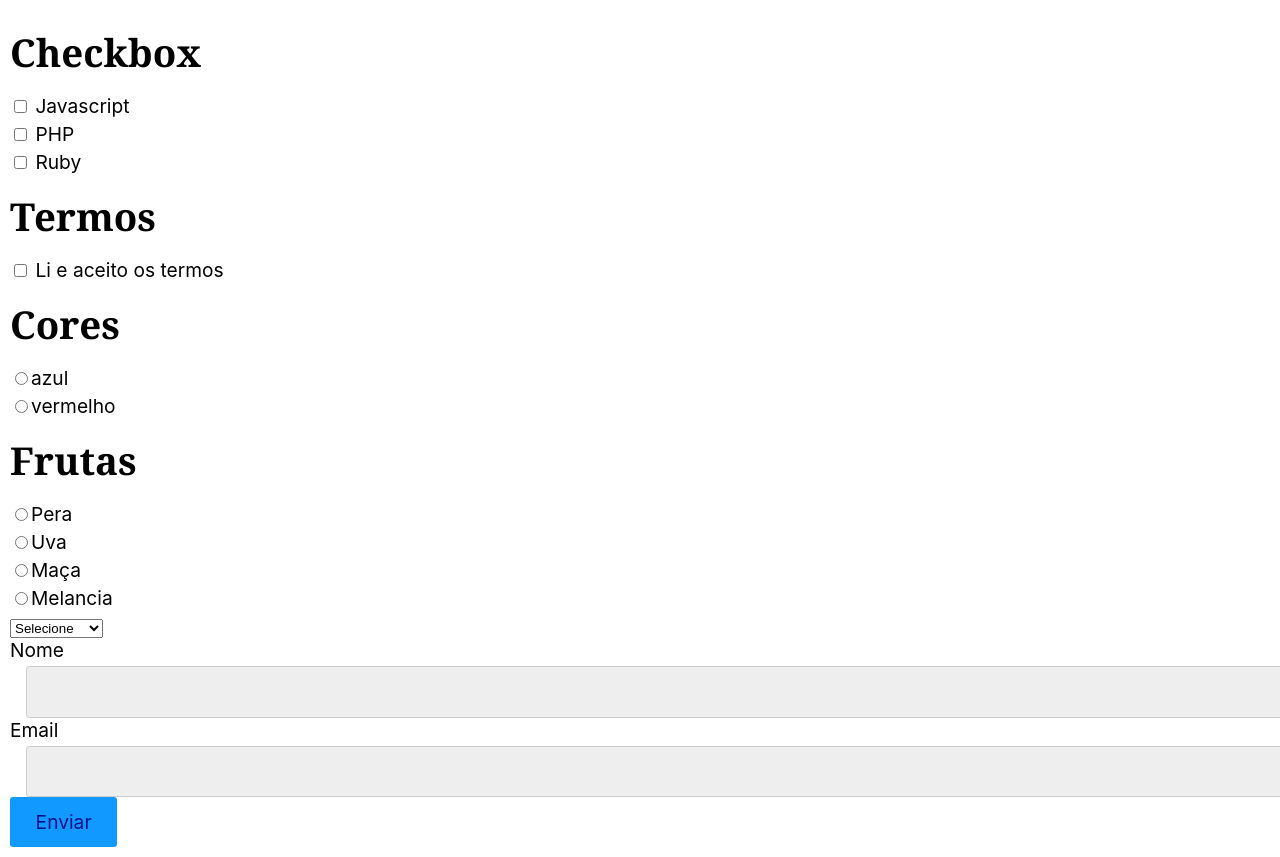
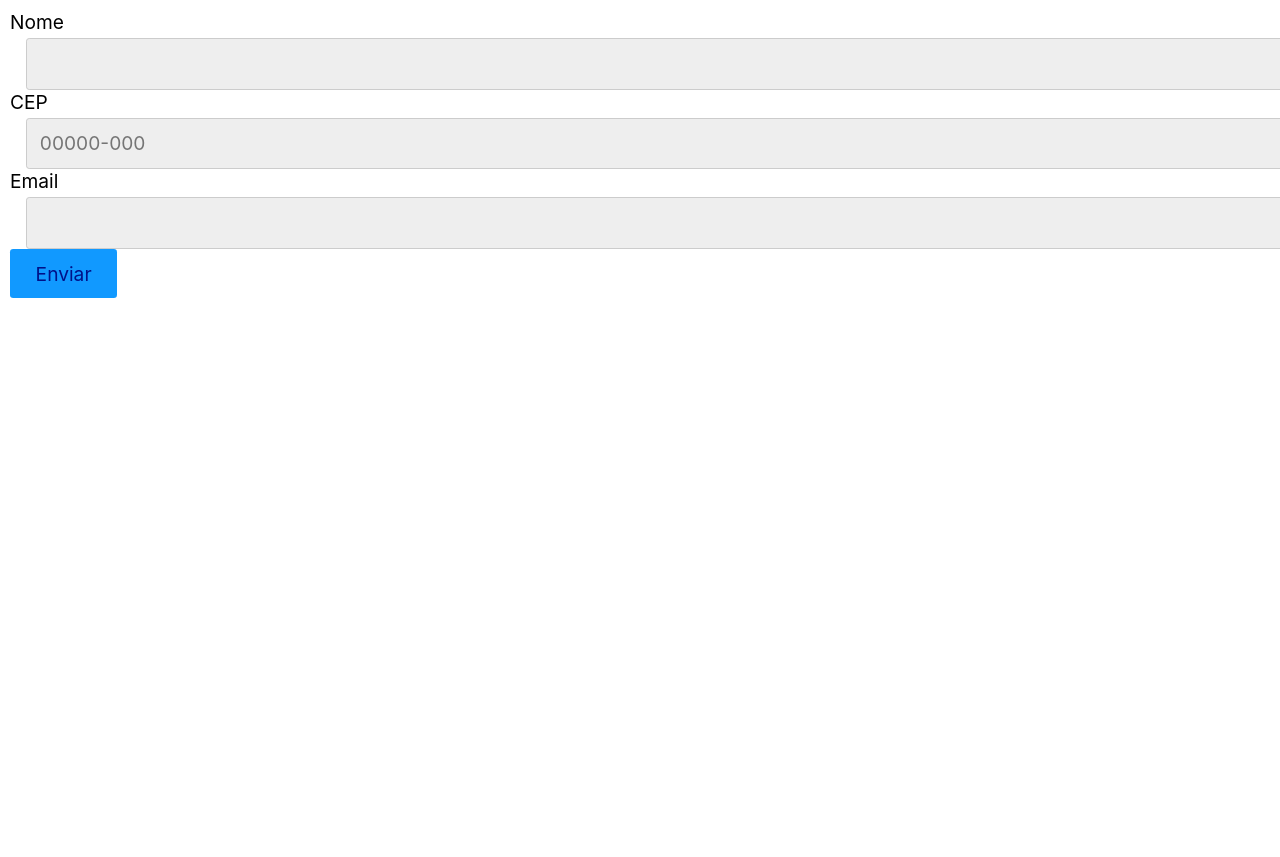
Before and after one commit to felipemimoura/origamid, a React (Create React App) app in the folder react-completo/aulas/react-formulario/: page / in a window 1280 px wide. After the commit the page ends 800 px from the top, so only its background shows below. Built offline with nearby package versions, Linux system fonts and the light colour scheme.

Commit message:
criação do useForm com regex

```diff
--- a/react-completo/aulas/react-formulario/src/App.js
+++ b/react-completo/aulas/react-formulario/src/App.js
@@ -3,49 +3,48 @@ import Checkbox from "./Form/Checkbox";
 import Input from "./Form/Input";
 import Radio from "./Form/Radio";
 import Select from "./Form/Select";
+import useForm from "./Hooks/useForm";
 
 function App() {
-  const [nome, setNome] = useState("");
-  const [email, setEmail] = useState("");
-  const [produto, setProduto] = useState("");
-  const [cor, setCor] = useState("");
-  const [frutas, setFrutas] = useState("");
-  const [linguagens, setLinguagens] = useState([]);
-  const [termos, setTermos] = useState([]);
+  const cep = useForm('cep')
+  const email = useForm('email')
+  const nome = useForm('')
+
+  function handleSubmit(event){
+    event.preventDefault()
+    if(cep.validate()){
+      console.log('Enviar')
+    }else{
+      console.log('Não Enviar')
+    }
+  }
 
   return (
-    <form>
-      <h1>Checkbox</h1>
-      <Checkbox
-        options={["Javascript", "PHP", "Ruby"]}
-        value={linguagens}
-        setValue={setLinguagens}
+    <form onSubmit={handleSubmit}>
+           <Input
+        label="Nome"
+        id="nome"
+        type="text"
+      {...nome}
+
       />
-      <h1>Termos</h1>
-      <Checkbox
-        options={["Li e aceito os termos"]}
-        value={termos}
-        setValue={setTermos}
+      <Input
+        label="CEP"
+        id="cep"
+        type="text"
+        placeholder="00000-000"
+        {...cep}
+
       />
+      <Input
+        label="Email"
+        id="email"
+        type="email"
 
+        {...email}
 
-      <h1>Cores</h1>
-      <Radio options={["azul", "vermelho"]} value={cor} setValue={setCor} />
-      <h1>Frutas</h1>
-      <Radio
-        options={["Pera", "Uva", "Maça", "Melancia"]}
-        value={frutas}
-        setValue={setFrutas}
       />
-      <Select
-        options={["notebook", "smartphone"]}
-        value={produto}
-        setValue={setProduto}
-      />
-      <Input id="nome" label="Nome" value={nome} setValue={setNome} required />
-      <Input id="email" label="Email" value={email} setValue={setEmail} />
-
-      <button>Enviar</button>
+    <button>Enviar</button>
     </form>
   );
 }
--- a/react-completo/aulas/react-formulario/src/Form/Input.js
+++ b/react-completo/aulas/react-formulario/src/Form/Input.js
@@ -1,6 +1,6 @@
 import React from "react";
 
-export default function Input({ label, id, value, setValue, ...props}) {
+export default function Input({ label, id, value, onChange, type,onBlur, placeholder, error }) {
   return (
     <>
       <label htmlFor={id}>{label}</label>
@@ -9,9 +9,13 @@ export default function Input({ label, id, value, setValue, ...props}) {
         id={id}
         type="text"
         value={value}
-        onChange={({ target }) => setValue(target.value)}
-        {...props}
+        onChange={onChange}
+        placeholder={placeholder}
+        onBlur={onBlur}
+        type={type}
+
       />
+      {error && <p>{error}</p>}
     </>
   );
 }
--- /dev/null
+++ b/react-completo/aulas/react-formulario/src/Hooks/useForm.js
@@ -0,0 +1,46 @@
+import React, { useState } from "react";
+
+
+const  types = {
+    cep: {
+        regex: /^\d{5}-?\d{3}$/,
+        message: "Cep Inválido"
+    },
+    email: {
+        regex:  /[a-z0-9!#$%&'*+/=?^_`{|}~-]+(?:\.[a-z0-9!#$%&'*+/=?^_`{|}~-]+)*@(?:[a-z0-9](?:[a-z0-9-]*[a-z0-9])?\.)+[a-z0-9](?:[a-z0-9-]*[a-z0-9])?/gi
+        ,
+        message: 'Email Inválido'
+    }
+}
+
+export default function useForm(type) {
+  const [value, setValue] = useState("");
+  const [error, setError] = useState(null);
+
+  function validate(value){
+      if(value.length === 0 ){
+          setError('Preencha um Valor')
+          return false
+      }else if(types[type] && !types[type].regex.test(value)){
+          setError(types[type].message)
+          return false
+      }else{
+          setError(null)
+          return true
+      }
+  }
+
+  function onChange({target}){
+      if(error) validate(target.value)
+      setValue(target.value)
+  }
+
+  return {
+    value,
+    setValue,
+    error,
+    onChange,
+    onBlur: () => validate(value),
+    validate: () =>validate(value)
+  };
+}
```
